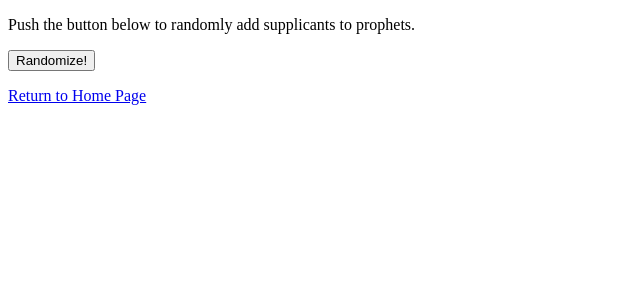
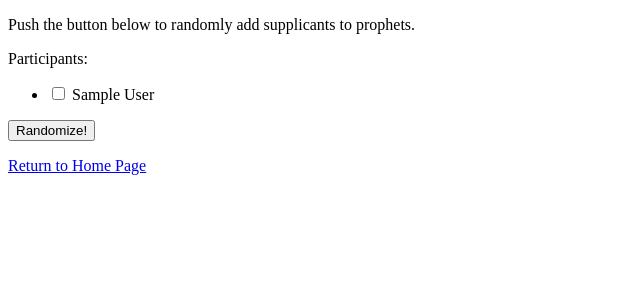
Before and after one commit to djotaku/prophecypracticum_django, a Django app: page /practicum/randomize/ in a window 1280 px wide. Shown: the top 300 px of the page, without its empty margins (0-640 px from the left). Run offline with Django 3.2, Linux system fonts and the light colour scheme; the visitor is signed in with stand-in values (Sample User, id 1); data comes from the database, SQL or seed files in the repository.

Commit message:
Form to select users works
for issue #10

```diff
--- a/prophecypracticum/practicumweb/forms.py
+++ b/prophecypracticum/practicumweb/forms.py
@@ -1,5 +1,10 @@
 from django import forms
-from .models import Prophecy, ProphecyFeedback
+from .models import Prophecy, ProphecyFeedback, User
+
+
+def create_user_choices():
+    users = User.objects.get_queryset()
+    return [(user, f"{user.first_name} {user.last_name}") for user in users]
 
 
 class ProphecyForm(forms.ModelForm):
@@ -12,3 +17,14 @@
     class Meta:
         model = ProphecyFeedback
         fields = ('feedback_rating', 'feedback_text', 'status')
+
+
+class RandomizeForm(forms.Form):
+
+    def __init__(self, *args, **kwargs):
+        super(RandomizeForm, self).__init__(*args, **kwargs)
+        self.fields['participants'] = forms.MultipleChoiceField(choices=create_user_choices(),
+                                                                widget=forms.CheckboxSelectMultiple)
+
+    class Meta:
+        fields = ('participants', )
--- a/prophecypracticum/practicumweb/templates/practicum/randomize.html
+++ b/prophecypracticum/practicumweb/templates/practicum/randomize.html
@@ -7,6 +7,7 @@
 <body>
 <p>Push the button below to randomly add supplicants to prophets.</p>
 <form action ='.' method="post">
+    {{ user_selection_form.as_p}}
   {% csrf_token %}
 <p><input type="submit" value="Randomize!"></p>
 </form>
--- a/prophecypracticum/practicumweb/views.py
+++ b/prophecypracticum/practicumweb/views.py
@@ -1,8 +1,9 @@
+from django import forms
 from django.shortcuts import render, get_object_or_404
 from django.core.mail import send_mail
 from .models import Prophecy, ProphecyFeedback, WeeklyLink, User
 from django.contrib.auth.decorators import login_required, user_passes_test
-from .forms import ProphecyForm, ProphecyRatingForm
+from .forms import ProphecyForm, ProphecyRatingForm, RandomizeForm
 from datetime import datetime, timedelta
 from itertools import zip_longest
 import random
@@ -136,7 +137,7 @@ def new_feedback(request, prophecy_id):
 @user_passes_test(lambda u: u.is_superuser)
 def randomizer(request):
     if request.method == "POST":
-        users = User.objects.get_queryset()
+        users = RandomizeForm(data=request.POST)
         randomized_prophet_pool = random.sample(list(users), len(list(users)))
         randomized_supplicant_pool = random.sample(list(users), len(list(users)))
         combined_list = zip_longest(randomized_prophet_pool, randomized_supplicant_pool)
@@ -149,4 +150,6 @@ def randomizer(request):
             else:
                 database_entry = WeeklyLink(sunday_date=sunday, prophet=pair[0], supplicant=pair[1])
             database_entry.save()
-    return render(request, 'practicum/randomize.html')
+    else:
+        user_selection_form = RandomizeForm()
+    return render(request, 'practicum/randomize.html', {'user_selection_form': user_selection_form})
```
